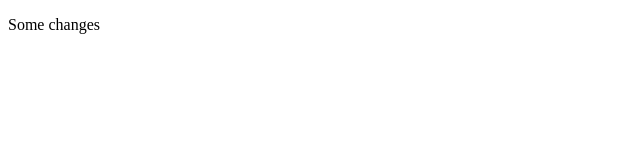
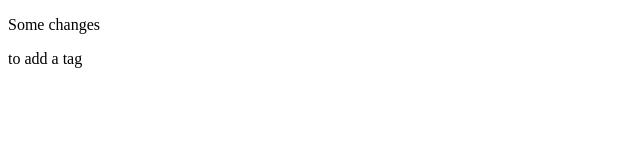
Before and after one commit to smvictorON/Curso-Git, a plain HTML site: page index.html in a window 1280 px wide. Shown: the full height of the page, 0-640 px from the left. Drawn offline with Linux system fonts and the light colour scheme.

Commit message:
send tag v1

```diff
--- a/index.html
+++ b/index.html
@@ -8,5 +8,6 @@
 </head>
 <body>
   <p>Some changes</p>
+  <span>to add a tag</span>
 </body>
 </html>
```
